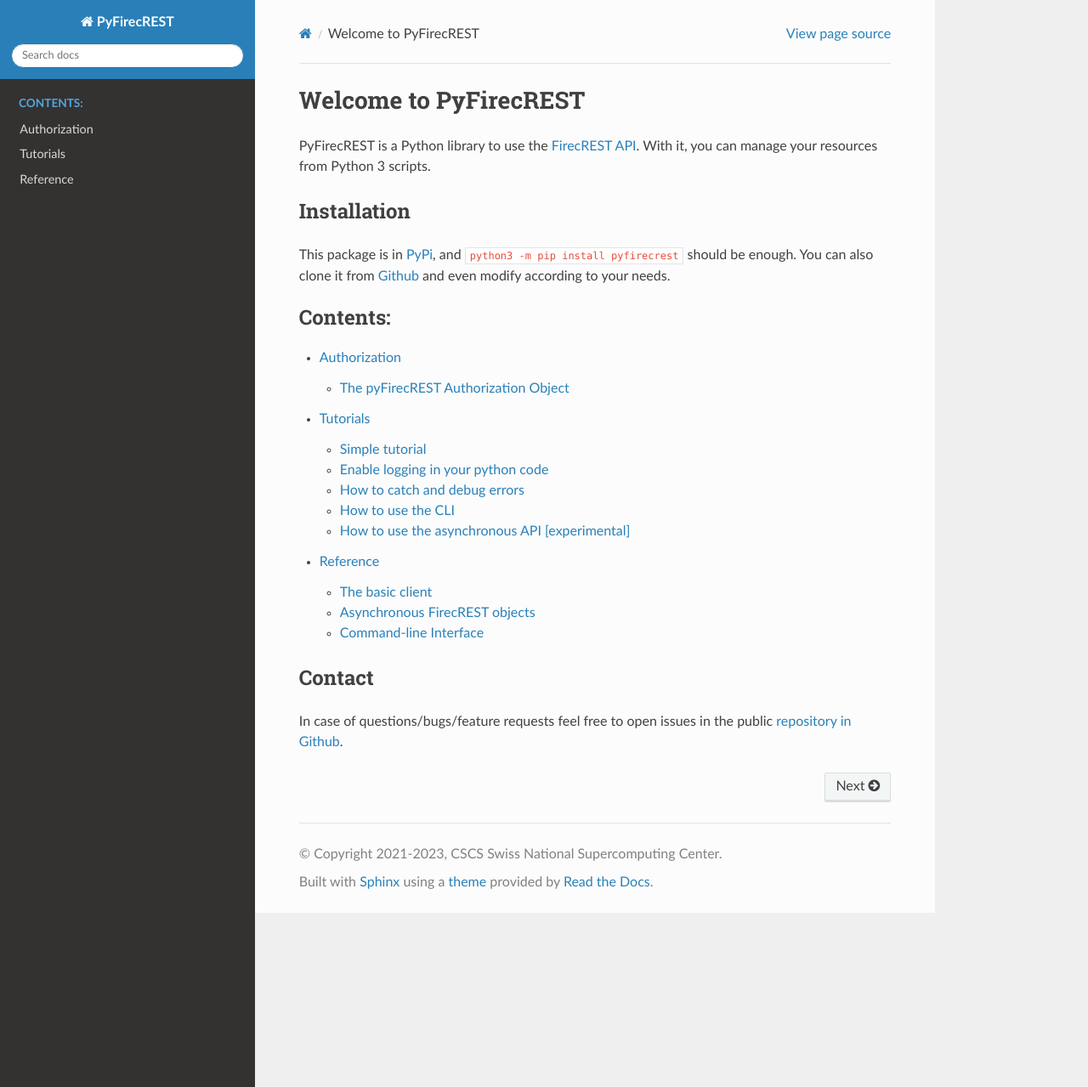
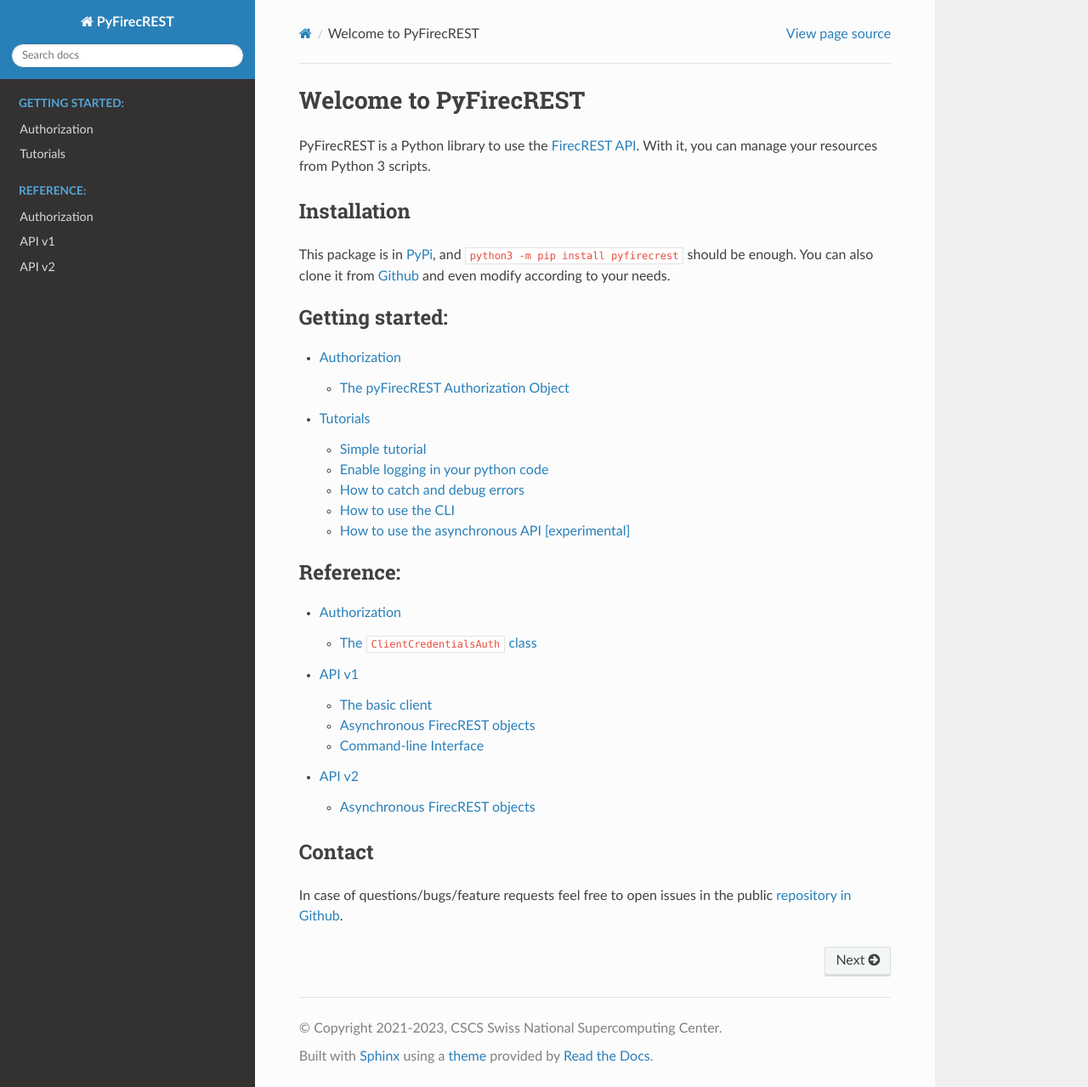
Before and after one commit to eth-cscs/pyfirecrest, a Sphinx documentation site: the page built from docs/source/index.rst, in a window 1280 px wide and 1279 px high. Shown: the whole window at 85% size. Built offline with Sphinx 7.4.7 and the Read the Docs theme 3.1.0, drawn with Linux system fonts in a browser that asks for light colours.

Commit message:
add v2 docs

```diff
--- a/docs/source/index.rst
+++ b/docs/source/index.rst
@@ -14,11 +14,20 @@
 
 .. toctree::
    :maxdepth: 2
-   :caption: Contents:
+   :caption: Getting started:
 
    authorization
    tutorial_index
-   reference_index
+
+
+.. toctree::
+   :maxdepth: 2
+   :caption: Reference:
+
+   reference_auth
+   reference_v1_index
+   reference_v2_index
+
 
 Contact
 =======
--- /dev/null
+++ b/docs/source/reference_async_v2.rst
@@ -0,0 +1,11 @@
+Asynchronous FirecREST objects
+==============================
+
+The library also provides an asynchronous API for the client:
+
+The ``AsyncFirecrest`` class
+****************************
+.. autoclass:: firecrest.v2.AsyncClient.AsyncFirecrest
+    :members:
+    :undoc-members:
+    :show-inheritance:
--- /dev/null
+++ b/docs/source/reference_auth.rst
@@ -0,0 +1,9 @@
+Authorization
+=============
+
+The ``ClientCredentialsAuth`` class
+***********************************
+.. autoclass:: firecrest.ClientCredentialsAuth
+    :members:
+    :undoc-members:
+    :show-inheritance:
--- a/docs/source/reference_index.rst
+++ b/docs/source/reference_v1_index.rst
@@ -1,5 +1,5 @@
-Reference
-=========
+API v1
+======
 
 .. toctree::
    :maxdepth: 2
--- /dev/null
+++ b/docs/source/reference_v2_index.rst
@@ -0,0 +1,8 @@
+API v2
+======
+
+.. toctree::
+   :maxdepth: 2
+   :caption: Contents:
+
+   reference_async_v2
```
Also changed, not shown: docs/source/reference_basic.rst (+0 -8 lines).
